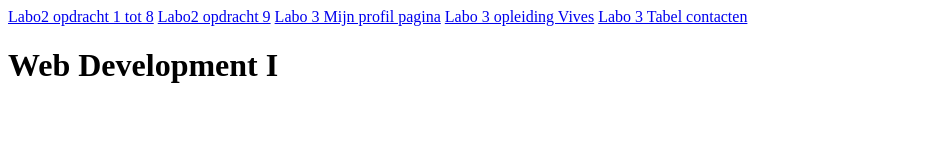
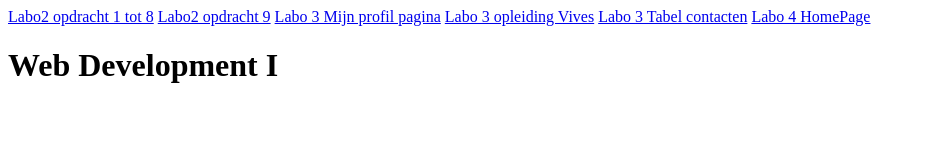
Before and after one commit to lukabalacenvives/webdevlopment, a plain HTML site: page index.html in a window 1280 px wide. Shown: the whole page, without its empty margins (0-925 px from the left). Drawn offline with Linux system fonts and the light colour scheme.

Commit message:
finish Labo 4

```diff
--- a/index.html
+++ b/index.html
@@ -10,6 +10,7 @@
     <a href="Labo%203/PersonalPage.html">Labo 3 Mijn profil pagina</a>
     <a href="Labo%203/opleidingVives.html">Labo 3 opleiding Vives</a>
     <a href="Labo%203/TabelContacten.html">Labo 3 Tabel contacten</a>
+    <a href="Labo4/HomePage.index.html">Labo 4 HomePage</a>
 <h1>Web Development I</h1>
 </body>
 </html>
```
